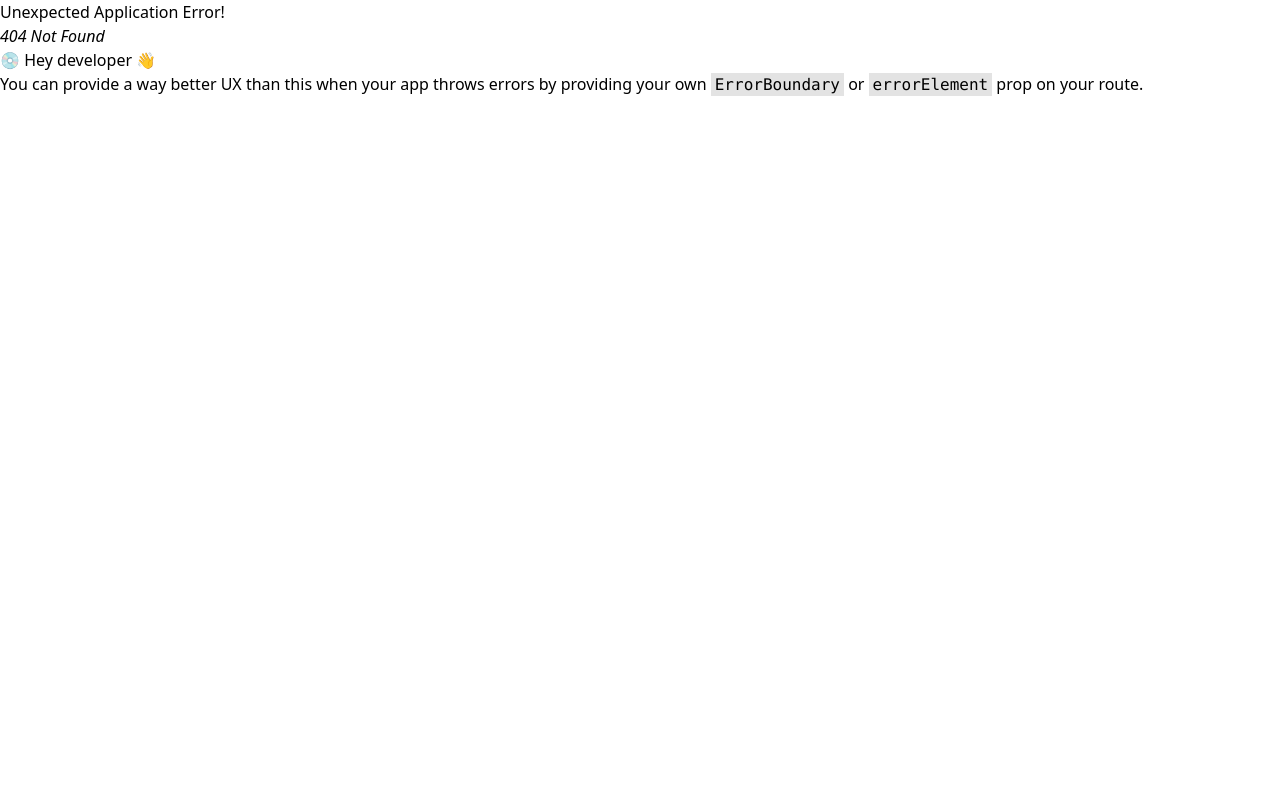
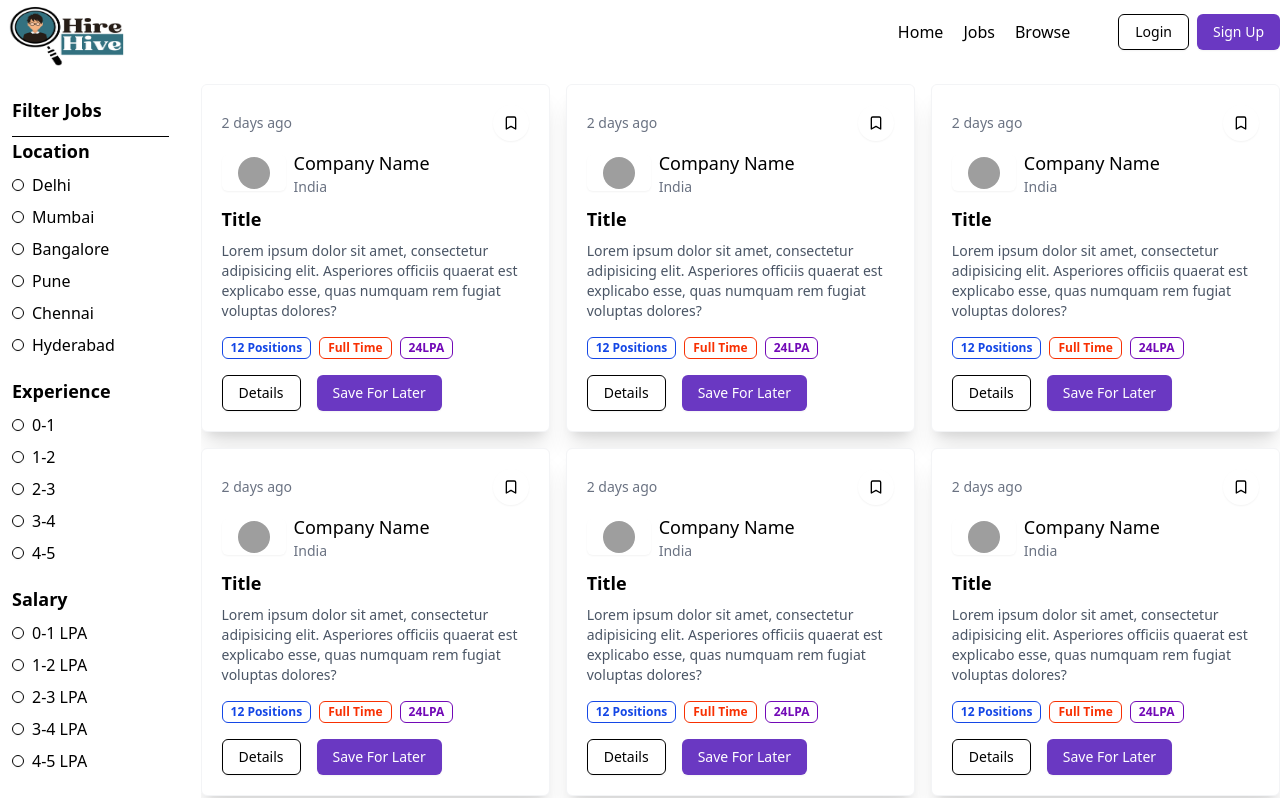
Before and after one commit to Abhi-Ptdr/Job-Portal, a React (Vite) app in the folder frontend/: page /jobs in a window 1280 px wide. Before the commit this address had no page. Shown: the top 798 px of the page. Built offline with nearby package versions, Linux system fonts and the light colour scheme; grey boxes are pictures that could not be loaded; the HTML template or start-up script is replaced by a standard one.

Commit message:
Jobs Page Created and Route Added

```diff
--- a/frontend/src/App.jsx
+++ b/frontend/src/App.jsx
@@ -2,6 +2,7 @@
 import Login from './components/auth/Login'
 import Signup from './components/auth/Signup'
 import Home from './components/Home'
+import Jobs from './components/Jobs'
 
 const appRouter = createBrowserRouter([
   {
@@ -15,6 +16,10 @@
   {
     path:'/signup',
     element:<Signup/>,
+  },
+  {
+    path:'/jobs',
+    element:<Jobs/>,
   }
 
 ])
--- /dev/null
+++ b/frontend/src/components/FilterCard.jsx
@@ -0,0 +1,56 @@
+import React from 'react'
+import { RadioGroup, RadioGroupItem } from './ui/radio-group'
+import { data } from 'react-router-dom'
+
+const filterData = [
+    {
+        filterType: 'Location',
+        array: ["Delhi", "Mumbai", "Bangalore", "Pune", "Chennai", "Hyderabad"]
+    },
+    {
+        filterType: 'Experience',
+        array: ["0-1", "1-2", "2-3", "3-4", "4-5"]
+    },
+    {
+        filterType: 'Salary',
+        array: ["0-1 LPA", "1-2 LPA", "2-3 LPA", "3-4 LPA", "4-5 LPA"]
+    },
+    {
+        filterType: 'Job Type',
+        array: ["Full Time", "Part Time", "Internship"]
+    },
+    {
+        filterType: 'Company',
+        array: ["TCS", "Wipro", "Accenture", "Cognizant"]
+    },
+]
+
+function FilterCard() {
+  return (
+    <div className='w-full bg-white p-3 rounded-md'>
+      <h1 className='font-bold text-lg'>Filter Jobs</h1>
+      <hr className='mt-3'/>
+      <RadioGroup>
+        {
+            filterData.map((data, index) => (
+                <div>
+                    <h1 className='font-bold text-lg'>{data.filterType}</h1>
+                    {
+                        data.array.map((item, index) => {
+                            return (
+                                <div className='flex items-center space-x-2 my-2'>
+                                    <RadioGroupItem value={item} className='w-3 h-3'/>
+                                    <label className='cursor-pointer'>{item}</label>
+                                </div>
+                            )
+                        })
+                    }
+                </div>
+            ))
+        }
+      </RadioGroup>
+    </div>
+  )
+}
+
+export default FilterCard
--- /dev/null
+++ b/frontend/src/components/Job.jsx
@@ -0,0 +1,46 @@
+import React from 'react'
+import { Button } from './ui/button'
+import { Bookmark } from 'lucide-react'
+import { Avatar, AvatarImage } from './ui/avatar'
+import { Badge } from './ui/badge'
+
+function Job() {
+    return (
+        <div className='p-5 rounded-md shadow-xl bg-white border border-gray-100'>
+            <div className='flex items-center justify-between'>
+                <p className='text-sm text-gray-500'>2 days ago</p>
+                <Button variant="outline" className="rounded-full border-none" size="icon"><Bookmark /></Button>
+            </div>
+
+            <div className='flex items-center gap-2 my-2'>
+                <Button>
+                    <Avatar>
+                        <AvatarImage src="https://www.shutterstock.com/image-vector/circle-line-simple-design-logo-600nw-2174926871.jpg" />
+                    </Avatar>
+                </Button>
+                <div>
+                    <h1 className='font-medium text-lg'>Company Name</h1>
+                    <p className='text-sm text-gray-500'>India</p>
+                </div>
+            </div>
+
+            <div>
+                <h1 className='font-bold text-lg my-2'>Title</h1>
+                <p className='text-sm text-gray-600'>Lorem ipsum dolor sit amet, consectetur adipisicing elit. Asperiores officiis quaerat est explicabo esse, quas numquam rem fugiat voluptas dolores?</p>
+            </div>
+
+            <div className='flex items-center gap-2 mt-4'>
+                <Badge className='text-blue-700 font-bold' variant='ghost'>12 Positions</Badge>
+                <Badge className='text-[#F83002] font-bold' variant='ghost'>Full Time</Badge>
+                <Badge className='text-[#7209B7] font-bold' variant='ghost'>24LPA</Badge>
+            </div>
+
+            <div className='flex items-center gap-4 mt-4'>
+            <Button variant="outline">Details</Button>
+            <Button className="text-white bg-[#6A38C2] hover:bg-[#5B30A6]">Save For Later</Button>
+            </div>
+        </div>
+    )
+}
+
+export default Job
--- /dev/null
+++ b/frontend/src/components/Jobs.jsx
@@ -0,0 +1,38 @@
+import React from 'react'
+import Navbar from './shared/Navbar'
+import FilterCard from './FilterCard'
+import Job from './Job'
+
+const jobsArray = [1, 2, 3, 4, 5, 6, 7, 8];
+
+function Jobs() {
+    return (
+        <div>
+            <Navbar />
+            <div className='max-w-7xl mx-auto mt-5'>
+                <div className="flex gap-5">
+                    <div className="w-[40%]">
+                        <FilterCard/>
+                    </div>
+                    {
+                        jobsArray.length <= 0 ? <span>Job not found</span> :
+                            <div className="flex h[88vh] overflow-y-auto pb-5">
+                                <div className='grid grid-cols-3 gap-4'>
+                                    {
+                                        jobsArray.map((item, index) => (
+                                            <div>
+                                                <Job />
+                                            </div>
+                                        ))
+                                    }
+                                </div>
+                            </div>
+                    }
+                </div>
+            </div>
+
+        </div>
+    )
+}
+
+export default Jobs
--- a/frontend/src/components/shared/Navbar.jsx
+++ b/frontend/src/components/shared/Navbar.jsx
@@ -21,9 +21,9 @@
           </div>
           <div className="flex items-center gap-12">
             <ul className="flex font-medium items-center gap-5">
-              <li>Home</li>
-              <li>Jobs</li>
-              <li>Browse</li>
+              <li><Link to="/">Home</Link></li>
+              <li><Link to="/jobs">Jobs</Link></li>
+              <li><Link to="/browse">Browse</Link></li>
             </ul>
 
             {
```
